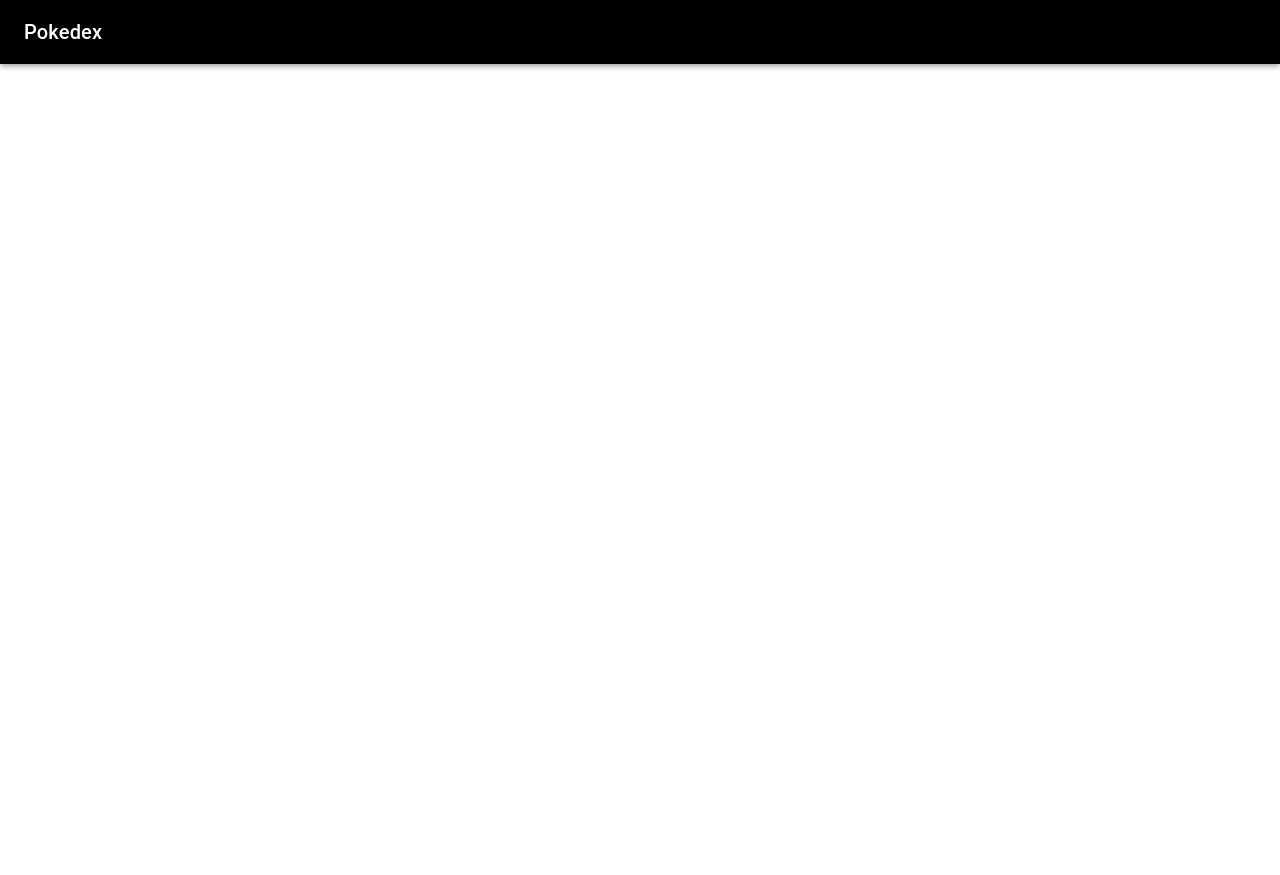
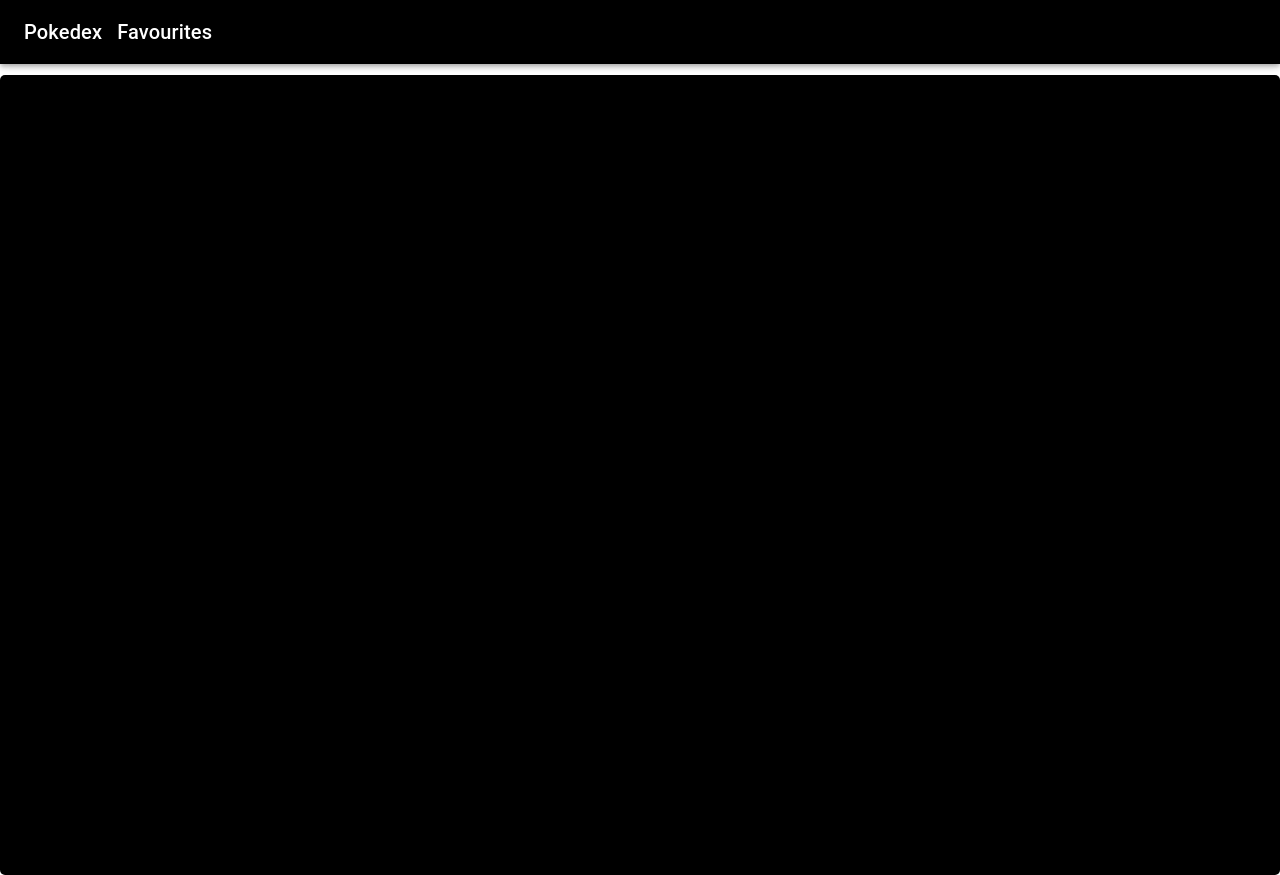
Before and after one commit to shubham-sde-null/pokedex, a React (Create React App) app: page /favourites in a window 1280 px wide. Before the commit this address had no page. Before the commit the page ends 800 px from the top, so only its background shows below. Built offline with nearby package versions, Linux system fonts and the light colour scheme.

Commit message:
pokemon project completed using redux

```diff
--- a/package.json
+++ b/package.json
@@ -12,8 +12,11 @@
         "http-proxy-middleware": "^2.0.6",
         "react": "^18.2.0",
         "react-dom": "^18.2.0",
+        "react-redux": "^8.0.4",
         "react-router-dom": "^6.4.1",
         "react-scripts": "5.0.1",
+        "redux": "^4.2.0",
+        "redux-persist": "^6.0.0",
         "web-vitals": "^2.1.4"
     },
     "scripts": {
--- a/src/App.js
+++ b/src/App.js
@@ -3,8 +3,15 @@ import { BrowserRouter, Route, Routes } from "react-router-dom";
 import Pokedex from "./container/Pokedex.js";
 import AppNavigator from "./components/AppNavigator";
 import PokemonDetail from "./container/PokemonDetail";
+import { Provider } from "react-redux";
+import { persistor, store } from "./redux/store";
+import { PersistGate } from "redux-persist/integration/react";
+import Faourites from "./container/Faourites.js";
 function App() {
   return (
+    <Provider store={store}>
+      {/* here persistgate is used to store our data when we go offline such that when we come back online we will still see the data which we have saved */}
+      <PersistGate loading={null} persistor={persistor}>
         <BrowserRouter>
           <AppNavigator />
           <Routes>
@@ -20,8 +27,16 @@ function App() {
               // component={PokemonDetail}
               element={<PokemonDetail />}
             />
+            <Route
+              exact
+              path="/favourites"
+              //  component={Pokedex}
+              element={<Faourites />}
+            />
           </Routes>
         </BrowserRouter>
+      </PersistGate>
+    </Provider>
   );
 }
 
--- a/src/components/AppNavigator.js
+++ b/src/components/AppNavigator.js
@@ -26,6 +26,16 @@ function AppNavigator() {
             Pokedex{" "}
           </Typography>{" "}
         </Link>{" "}
+        <Link to="/favourites" className={classes.link}>
+          <Typography
+            className={classes.title}
+            style={{ marginLeft: "15px" }}
+            variant="h6"
+          >
+            {" "}
+            Favourites{" "}
+          </Typography>{" "}
+        </Link>{" "}
       </Toolbar>{" "}
     </AppBar>
   );
--- a/src/components/PokemonCard.js
+++ b/src/components/PokemonCard.js
@@ -16,8 +16,8 @@ const useStyles = makeStyles((theme) => ({
     "&:hover": {
       backgroundColor: "rgb(90,90,90)",
     },
-    borderRight: "0.1px solid white",
-    borderBottom: "0.1px solid white",
+    borderRight: "0.1px solid #eb4d4b",
+    borderBottom: "0.1px solid #eb4d4b",
   },
   cardMedia: {
     margin: "auto",
--- /dev/null
+++ b/src/container/Faourites.js
@@ -0,0 +1,41 @@
+import React from "react";
+import { connect } from "react-redux";
+import { Box, Grid, makeStyles } from "@material-ui/core";
+import PokemonCard from "../components/PokemonCard";
+const useStyles = makeStyles((theme) => ({
+  pokedexCont: {
+    height: "100vh",
+    backgroundColor: "black",
+    marginTop: "75px",
+    textAlign: "center",
+    borderRadius: "5px",
+    paddingTop: "30px",
+    // border: "2px solid red",
+  },
+}));
+function Faourites(props) {
+  const classes = useStyles();
+  return (
+    <Box>
+      <Grid container spacing={2} className={classes.pokedexCont}>
+        {props.favourites.map((pokemon) => {
+          return (
+            <PokemonCard
+              pokemon={pokemon}
+              key={pokemon.id}
+              image={pokemon.sprites.front_default}
+            />
+          );
+        })}
+      </Grid>
+    </Box>
+  );
+}
+
+const mapStateToProps = (state) => ({
+  favourites: state.favourites,
+});
+
+const mapDispatchToProps = (dispatch) => ({});
+
+export default connect(mapStateToProps, mapDispatchToProps)(Faourites);
--- a/src/container/PokemonDetail.js
+++ b/src/container/PokemonDetail.js
@@ -34,6 +34,7 @@
 // }
 
 import React from "react";
+import { connect } from "react-redux";
 import { useParams } from "react-router-dom";
 import { useEffect, useState } from "react";
 import axios from "axios";
@@ -47,6 +48,7 @@ import {
 } from "@material-ui/core";
 import FavoriteIcon from "@material-ui/icons/Favorite";
 import { Typography } from "@material-ui/core";
+import { toggleFavourite } from "../redux/action";
 const useStyles = makeStyles((theme) => ({
   pokedexContainer: {
     height: "85vh",
@@ -88,7 +90,7 @@ const useStyles = makeStyles((theme) => ({
     color: "white",
   },
 }));
-function PokemonDetail() {
+function PokemonDetail(props) {
   const classes = useStyles();
   const { id } = useParams();
 
@@ -111,6 +113,18 @@ function PokemonDetail() {
       }
     });
   }, []);
+  //this function is used to check whether the favourite button is red or white
+  const favouriteChecker = (pokemon) => {
+    let found = false;
+    props.favourites?.map((p) => {
+      if (p.id === pokemon.id) {
+        found = true;
+      }
+      return found;
+    });
+    return found;
+  };
+  console.log("insidepokemondetails", props);
   const { name, height, weight } = pokemonData;
   if (pokemonData) {
     return (
@@ -130,8 +144,16 @@ function PokemonDetail() {
             <hr className={classes.seperator} />
             <Grid container>
               <Grid item md={1}>
-                <Button className={classes.favourite}>
-                  <FavoriteIcon style={{ color: "white", fontSize: "50px" }} />
+                <Button
+                  className={classes.favourite}
+                  onClick={() => props.toggleFavourite(pokemonData)}
+                >
+                  <FavoriteIcon
+                    style={{
+                      color: favouriteChecker(pokemonData) ? "red" : "white",
+                      fontSize: "50px",
+                    }}
+                  />
                 </Button>
               </Grid>
               <Grid item md={2}>
@@ -190,5 +212,11 @@ function PokemonDetail() {
     <CircularProgress />;
   }
 }
+const mapStateToProps = (state) => ({
+  favourites: state.favourites,
+});
 
-export default PokemonDetail;
+const mapDispatchToProps = (dispatch) => ({
+  toggleFavourite: (pokemon) => dispatch(toggleFavourite(pokemon)),
+});
+export default connect(mapStateToProps, mapDispatchToProps)(PokemonDetail);
--- /dev/null
+++ b/src/redux/action.js
@@ -0,0 +1,5 @@
+export const TOGGLE_FAVOURITE = "TOGGLE_FAVOURITE";
+export const toggleFavourite = (pokemon) => ({
+    type: TOGGLE_FAVOURITE,
+    payload: pokemon,
+});
--- /dev/null
+++ b/src/redux/reducer.js
@@ -0,0 +1,27 @@
+import { TOGGLE_FAVOURITE } from "./action";
+const initialState = {
+  favourites: [],
+};
+
+const pokemonReducer = (state = initialState, action) => {
+  switch (action.type) {
+    case TOGGLE_FAVOURITE:
+      let pokemon = action.payload;
+      let pokemonFromFavourite = state.favourites.find(function (favPokemon) {
+        return favPokemon.id === pokemon.id;
+      });
+      return {
+        ...state,
+        favourites: pokemonFromFavourite
+          ? [
+              ...state.favourites.filter(
+                (pokemon) => pokemon.id !== pokemonFromFavourite.id
+              ),
+            ]
+          : [...state.favourites, action.payload],
+      };
+    default:
+      return state;
+  }
+};
+export default pokemonReducer;
--- /dev/null
+++ b/src/redux/store.js
@@ -0,0 +1,11 @@
+import { createStore } from "redux";
+import { persistStore, persistReducer } from "redux-persist";
+import storage from "redux-persist/lib/storage"; // defaults to localStorage for web
+import rootReducer from "./reducer";
+const persistConfig = {
+  key: "root",
+  storage,
+};
+const persistedReducer = persistReducer(persistConfig, rootReducer);
+export let store = createStore(persistedReducer);
+export let persistor = persistStore(store);
```
Also changed, not shown: 1 other file (tests, documents, lock files or other folders). Lines whose indentation alone changed are shown as unchanged.
